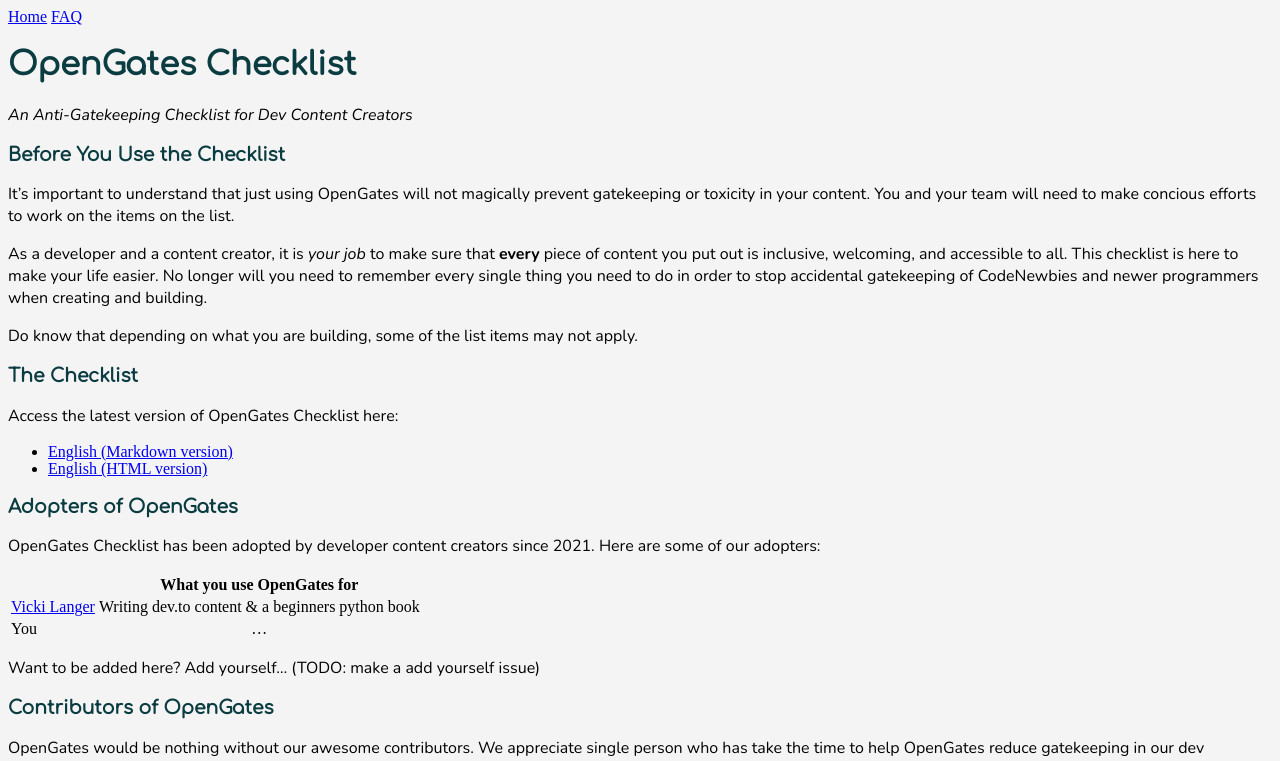
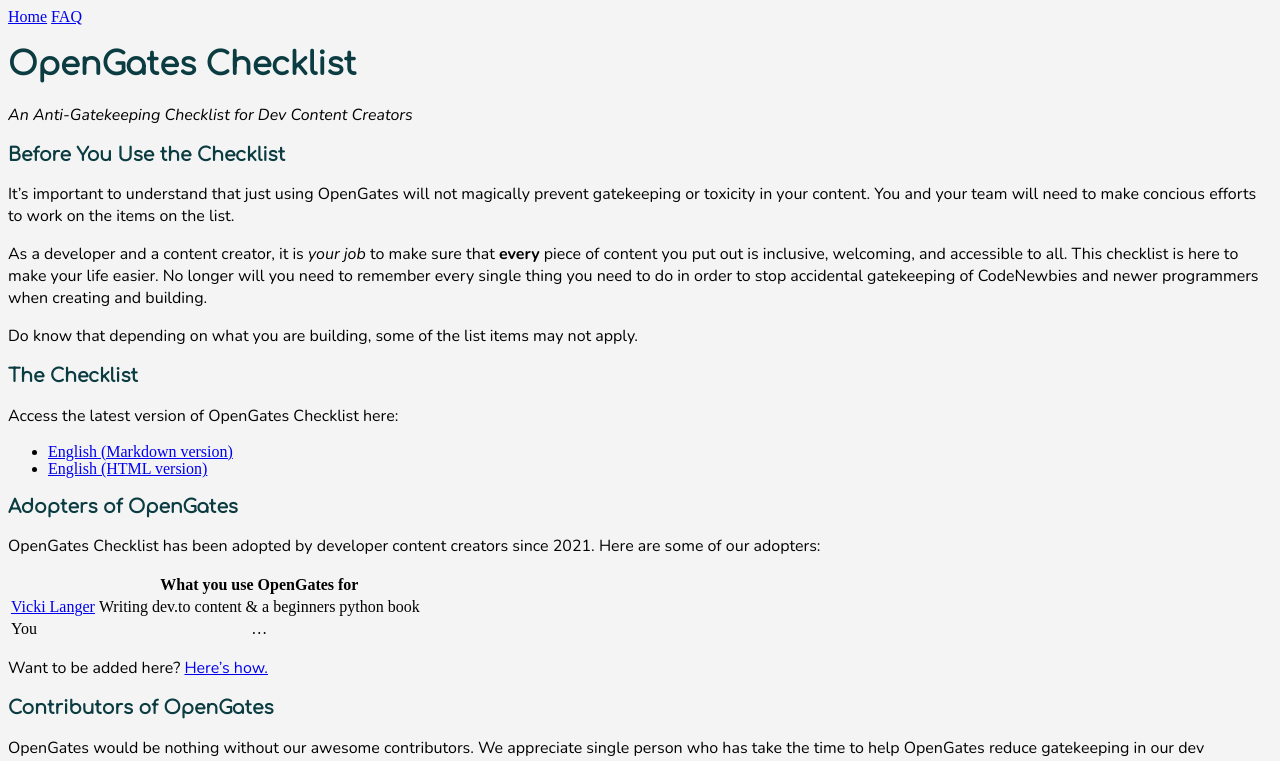
Before and after one commit to VickiLanger/OpenGates, a Jekyll site: the page built from site/home.md, in a window 1280 px wide. Shown: the top 761 px of the page. Built offline with Jekyll 4.4.1, drawn with Linux system fonts in a browser that asks for light colours.

Commit message:
fix adopter sections

```diff
--- a/site/home.md
+++ b/site/home.md
@@ -28,7 +28,7 @@ OpenGates Checklist has been adopted by developer content creators since 2021. H
 |[Vicki Langer](https://twitter.com/VickiLanger)|Writing dev.to content & a beginners python book|
 |You|...|
 
-Want to be added here? Add yourself... (TODO: make a add yourself issue)
+Want to be added here? [Here's how.](https://github.com/VickiLanger/OpenGates#registering-your-community-as-an-adopter)
 
 ### Contributors of OpenGates
 OpenGates would be nothing without our awesome contributors. We appreciate single person who has take the time to help OpenGates reduce gatekeeping in our dev communities.
```
Also changed, not shown: README.md (+1 -1 lines).
